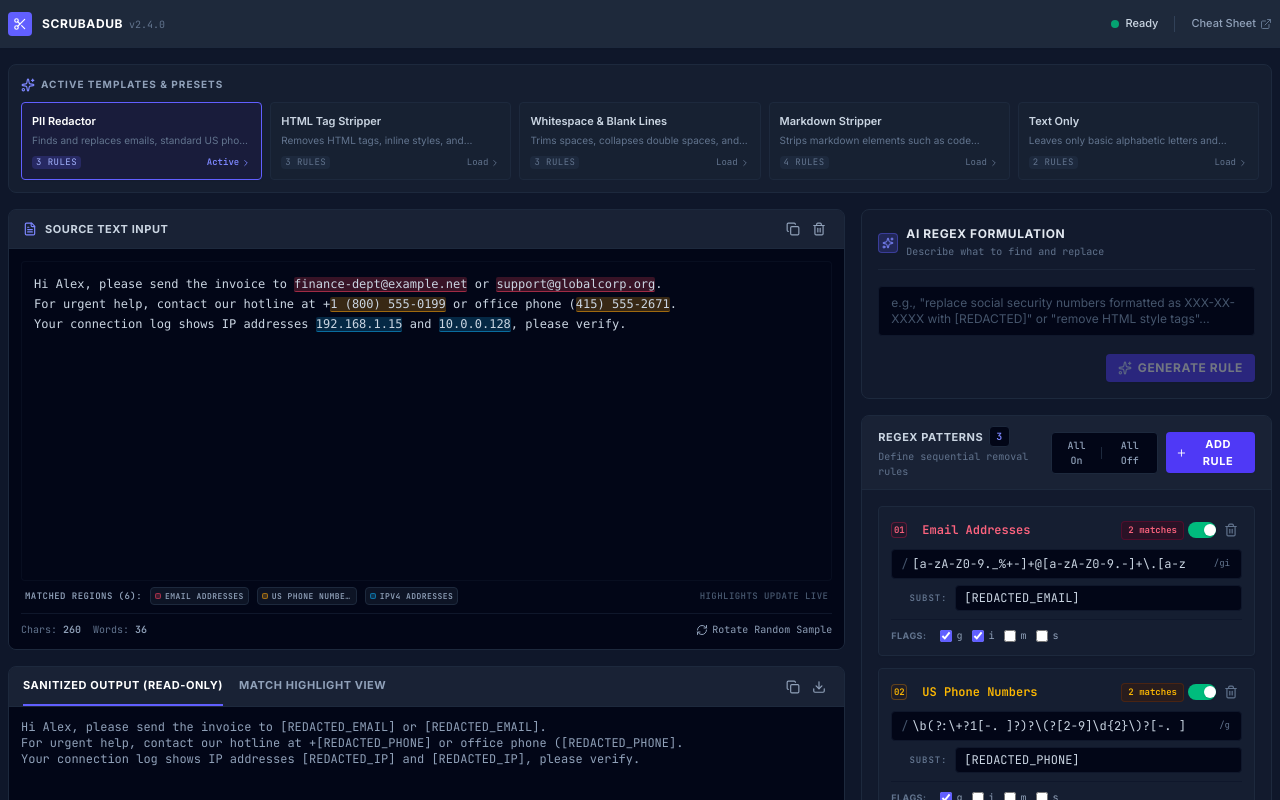
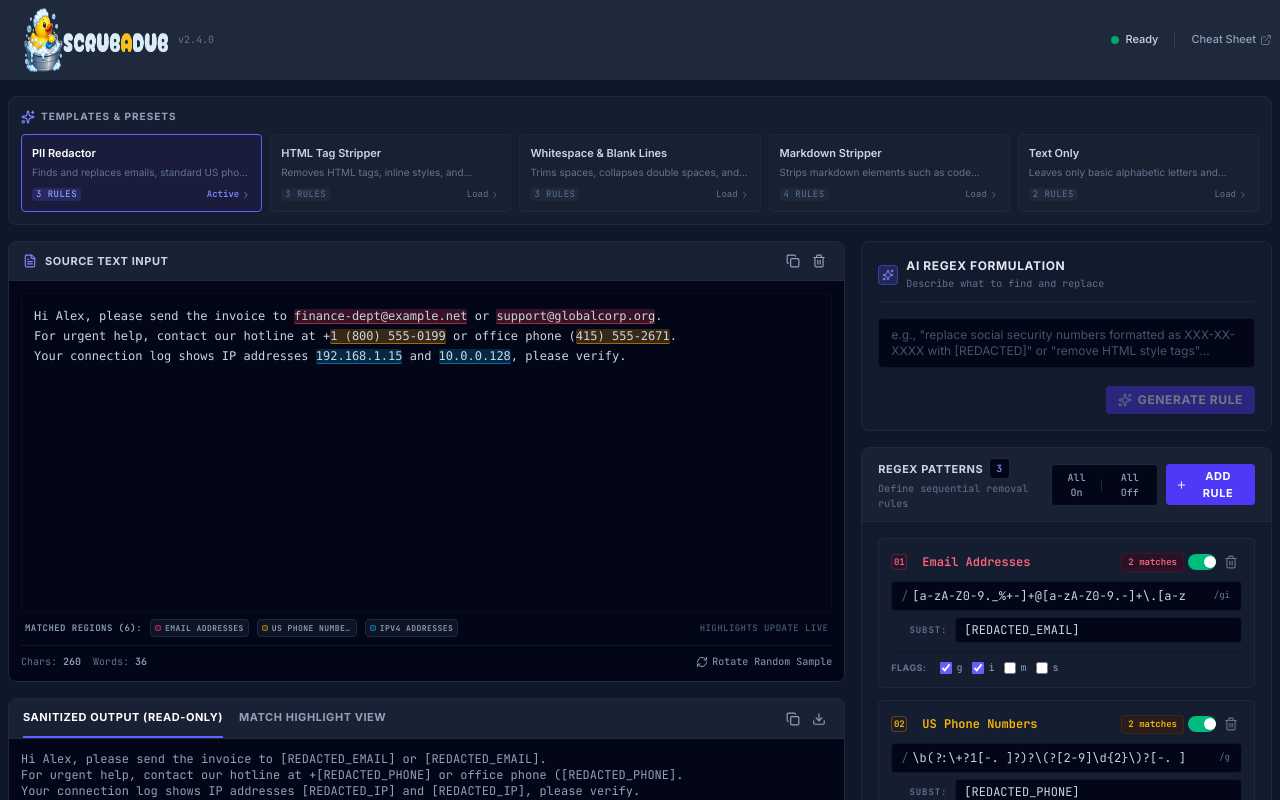
Before and after one commit to MrTWrecks0208/Scrubadub, a React (Vite) app: page / in a window 1280 px wide. Shown: the top 800 px of the page. Built offline with nearby package versions, Linux system fonts and the light colour scheme.

Commit message:
feat: add company logo to header
Replace the text-based logo with the branded image asset in the header and update related UI text for consistency.

```diff
--- a/src/App.tsx
+++ b/src/App.tsx
@@ -1,6 +1,7 @@
 import React, { useState, useEffect, useMemo } from 'react';
 import { RegexRule, RegexPreset, CleanResult } from './types';
 import { DEFAULT_PRESETS } from './presets';
+import logo from './Logo.png';
 import { cleanText } from './utils/cleaner';
 import PatternManager from './components/PatternManager';
 import InteractiveDiff from './components/InteractiveDiff';
@@ -133,15 +134,15 @@ export default function App() {
   return (
     <div className="min-h-screen bg-[#0F172A] text-slate-300 flex flex-col font-sans antialiased selection:bg-indigo-500/30 selection:text-white">
       {/* Top Navigation Bar */}
-      <header className="h-12 border-b border-slate-800 flex items-center justify-between px-2 bg-[#1E293B] sticky top-0 z-50 shadow-xs">
+      <header className="h-20 border-b border-slate-800 flex items-center justify-between py-2 pl-6 pr-2 bg-[#1E293B] sticky top-0 z-50 shadow-xs">
         <div className="flex items-center gap-2.5">
-          <div className="w-6 h-6 bg-indigo-500 rounded flex items-center justify-center text-white">
-            <Scissors className="w-3.5 h-3.5" />
-          </div>
+          <img
+            src={logo}
+            alt="Scrubadub Logo"
+            className="w-36 h-16 object-fill"
+            referrerPolicy="no-referrer"
+          />
           <div className="flex items-baseline gap-1.5">
-            <h1 className="text-xs font-bold tracking-wider text-white uppercase">
-              Scrubadub
-            </h1>
             <span className="text-[10px] text-slate-500 font-mono">v2.4.0</span>
           </div>
         </div>
@@ -170,7 +171,7 @@ export default function App() {
         <section className="bg-[#1E293B]/40 border border-slate-800 rounded-lg p-3">
           <div className="flex items-center gap-1.5 mb-2.5">
             <Sparkles className="w-3.5 h-3.5 text-indigo-400" />
-            <h2 className="text-[10px] font-bold uppercase tracking-widest text-slate-400">Active Templates & Presets</h2>
+            <h2 className="text-[10px] font-bold uppercase tracking-widest text-slate-400">Templates & Presets</h2>
           </div>
           <div className="grid grid-cols-2 sm:grid-cols-3 md:grid-cols-5 gap-2">
             {DEFAULT_PRESETS.map((preset) => {
--- a/src/components/PatternManager.tsx
+++ b/src/components/PatternManager.tsx
@@ -175,9 +175,9 @@ export default function PatternManager({ rules, onChange, ruleStats }: PatternMa
             <div className="w-8 h-8 rounded-full bg-[#1E293B]/50 flex items-center justify-center mb-2.5 border border-slate-800">
               <HelpCircle className="w-4 h-4 text-slate-500 animate-pulse" />
             </div>
-            <h3 className="text-xs font-bold uppercase tracking-wider text-slate-400">No active patterns</h3>
+            <h3 className="text-xs font-bold uppercase tracking-wider text-slate-400">No Active Rules</h3>
             <p className="text-[11px] text-slate-500 mt-1 max-w-xs">
-              Add a regular expression pattern to start matching and stripping text. You can also load presets above.
+              Add a rule to start matching and scrubbing text. You can also load presets from 'Templates & Presets'.
             </p>
             <button
               type="button"
--- /dev/null
+++ b/src/vite-env.d.ts
@@ -0,0 +1,16 @@
+/// <reference types="vite/client" />
+
+declare module "*.png" {
+  const value: string;
+  export default value;
+}
+
+declare module "*.svg" {
+  const value: string;
+  export default value;
+}
+
+declare module "*.jpg" {
+  const value: string;
+  export default value;
+}
```
Also changed, not shown: src/Logo.png (added).
